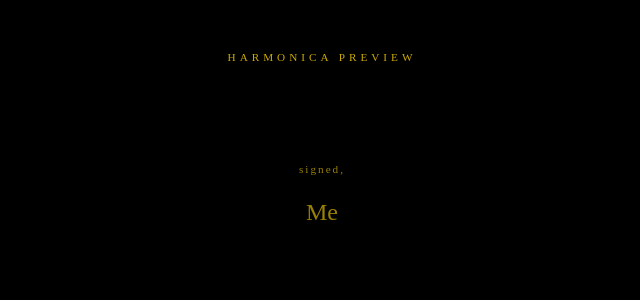
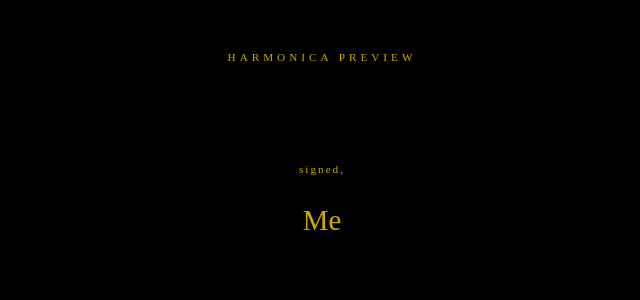
Before and after one commit to jbasecki/HarmonicaArt, a Next.js app: page /success in a window 1280 px wide. Shown: the top 300 px of the page, without its empty margins (318-958 px from the left). Built offline with nearby package versions, Linux system fonts and the light colour scheme.

Commit message:
Update page.tsx

```diff
--- a/app/success/page.tsx
+++ b/app/success/page.tsx
@@ -7,17 +7,17 @@ function SuccessContent() {
   const tiles = searchParams.get('tiles') || '';
   const from = searchParams.get('from') || 'Me';
 
-  // The New Alphabet Rule: First and One-Before-Last
   const processWords = (text: string) => {
     return text.split(/[ ,]+/).filter(Boolean).map(word => {
       const first = word[0].toUpperCase();
-      // Logic for one-before-the-last: skips the final letter
+      // Logic for one-before-the-last (e.g., GOLD -> G, L)
       const oneBeforeLast = word.length > 1 ? word[word.length - 2].toUpperCase() : first;
-      return { first, oneBeforeLast, original: word };
+      return { first, oneBeforeLast };
     });
   };
 
   const wordsArray = processWords(tiles);
+  // Verified Bucket URL from your previous logs
   const bucketUrl = "https://storage.googleapis.com/simple-bucket-27";
 
   return (
@@ -27,28 +27,28 @@ function SuccessContent() {
       <div style={{ display: 'flex', justifyContent: 'center', gap: '20px', flexWrap: 'wrap' }}>
         {wordsArray.map((w, i) => (
           <div key={i} style={{ textAlign: 'center' }}>
-            <div style={{ display: 'flex', border: '1px solid gold', borderRadius: '8px', overflow: 'hidden', boxShadow: '0 0 15px gold' }}>
-              {/* Asset Path Fix: Looking in the root for alphabet PNGs */}
-              <img src={`${bucketUrl}/${w.first}.png`} alt={w.first} style={{ width: '80px' }} />
-              <img src={`${bucketUrl}/${w.oneBeforeLast}.png`} alt={w.oneBeforeLast} style={{ width: '80px' }} />
+            <div style={{ display: 'flex', border: '1px solid gold', borderRadius: '8px', overflow: 'hidden', boxShadow: '0 0 15px gold', background: '#111' }}>
+              {/* Asset Path Fix: Points to root of bucket */}
+              <img src={`${bucketUrl}/${w.first}.png`} alt={w.first} style={{ width: '100px', height: 'auto' }} />
+              <img src={`${bucketUrl}/${w.oneBeforeLast}.png`} alt={w.oneBeforeLast} style={{ width: '100px', height: 'auto' }} />
             </div>
-            <p style={{ fontSize: '0.6rem', marginTop: '10px', letterSpacing: '2px' }}>{w.first}{w.oneBeforeLast}</p>
+            <p style={{ fontSize: '0.8rem', marginTop: '10px', color: 'gold' }}>{w.first}{w.oneBeforeLast}</p>
           </div>
         ))}
       </div>
 
-      <div style={{ marginTop: '60px', opacity: 0.6 }}>
+      <div style={{ marginTop: '60px', opacity: 0.8 }}>
         <p style={{ fontSize: '0.7rem', letterSpacing: '2px' }}>signed,</p>
-        <p style={{ fontSize: '1.5rem', fontFamily: 'serif' }}>{from}</p>
+        <p style={{ fontSize: '1.8rem', color: 'gold', fontFamily: 'serif' }}>{from}</p>
       </div>
     </main>
   );
 }
 
-// Wrapping in Suspense to fix the Vercel Build Error
+// Fixed: Wrapping in Suspense to satisfy Vercel Build Logs
 export default function SuccessPage() {
   return (
-    <Suspense fallback={<div style={{ color: 'gold', marginTop: '20vh' }}>LOADING SANCTUARY...</div>}>
+    <Suspense fallback={<div style={{ color: 'gold', marginTop: '20vh' }}>CONNECTING TO SANCTUARY...</div>}>
       <SuccessContent />
     </Suspense>
   );
```
